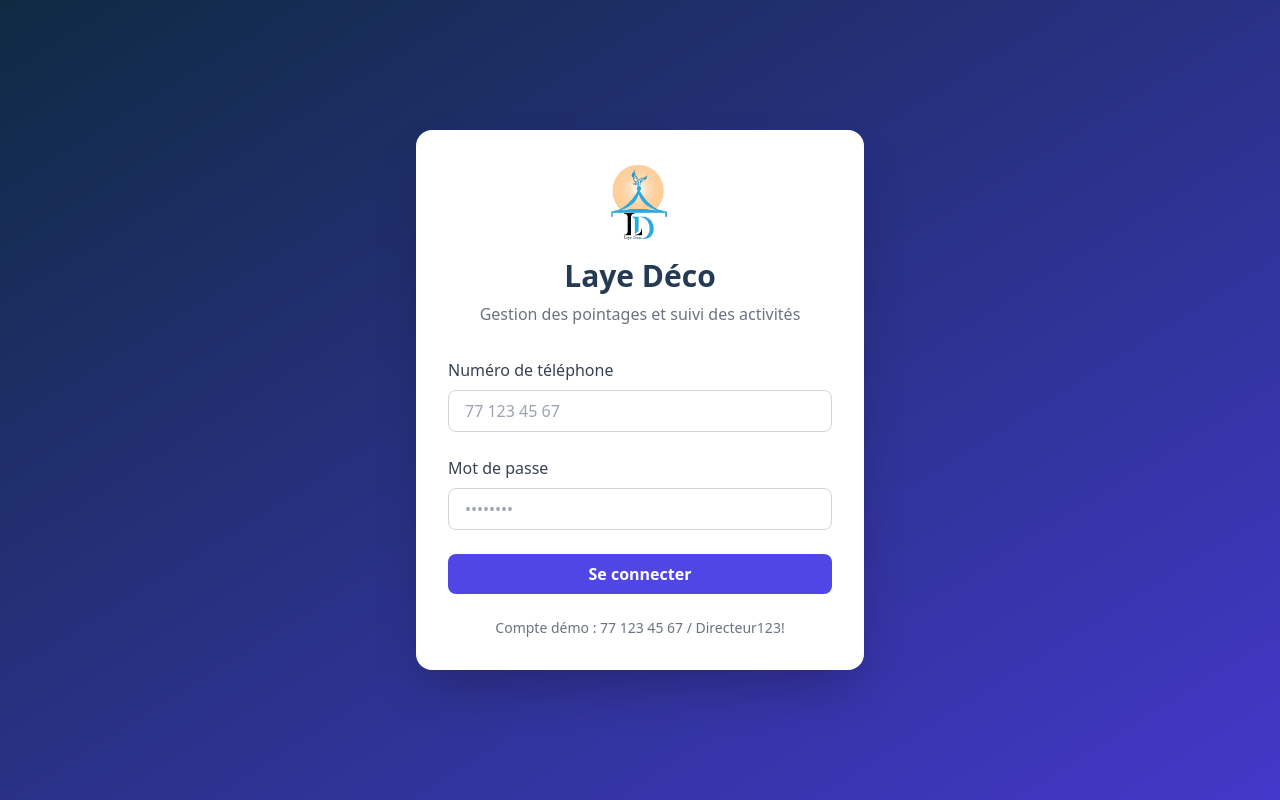
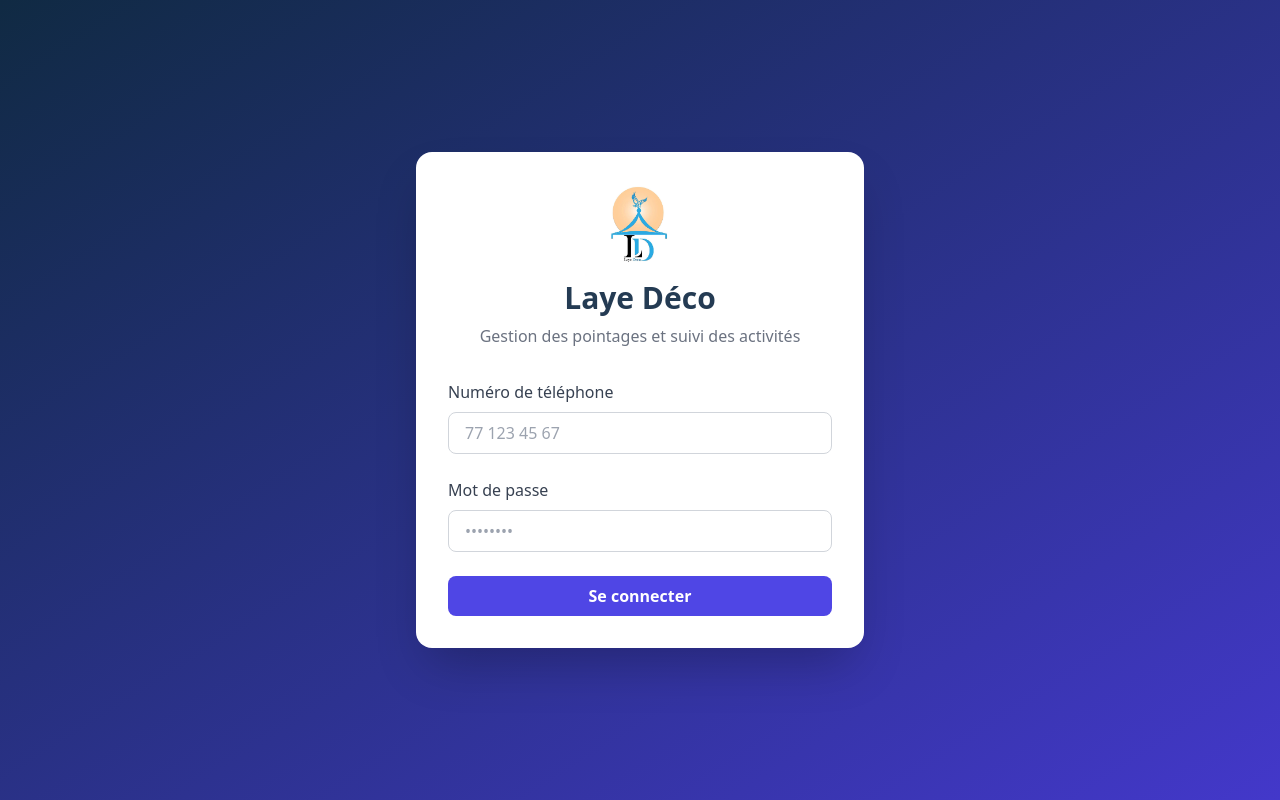
Before and after one commit to ndongsinguy2001/laye-deco-platform, a React (Vite) app in the folder frontend/: page /login in a window 1280 px wide. Built offline with nearby package versions, Linux system fonts and the light colour scheme; no server answers.

Commit message:
Suppression du texte Compte démo et nettoyage du logo

```diff
--- a/frontend/src/pages/Login.jsx
+++ b/frontend/src/pages/Login.jsx
@@ -71,10 +71,6 @@ const Login = () => {
             {loading ? 'Connexion...' : 'Se connecter'}
           </button>
         </form>
-
-        <div className="mt-6 text-center text-sm text-gray-500 dark:text-gray-400">
-          <p>Compte démo : 77 123 45 67 / Directeur123!</p>
-        </div>
       </div>
     </div>
   );
```
Also changed, not shown: frontend/public/logo laye deco.png.jpeg (deleted), 1 other file (tests, documents, lock files or other folders).
